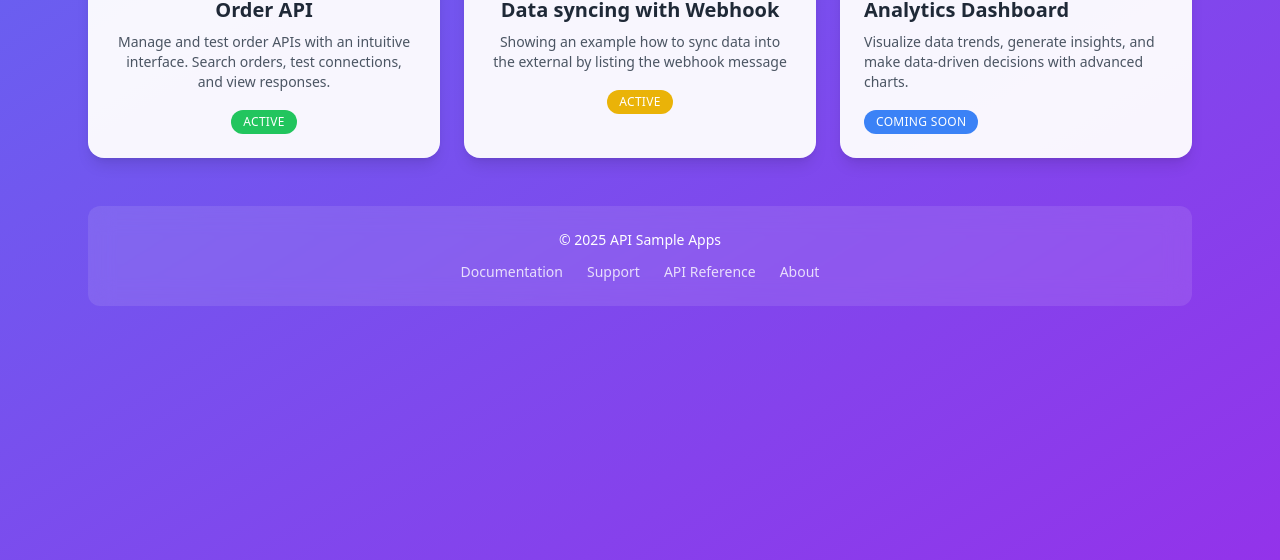
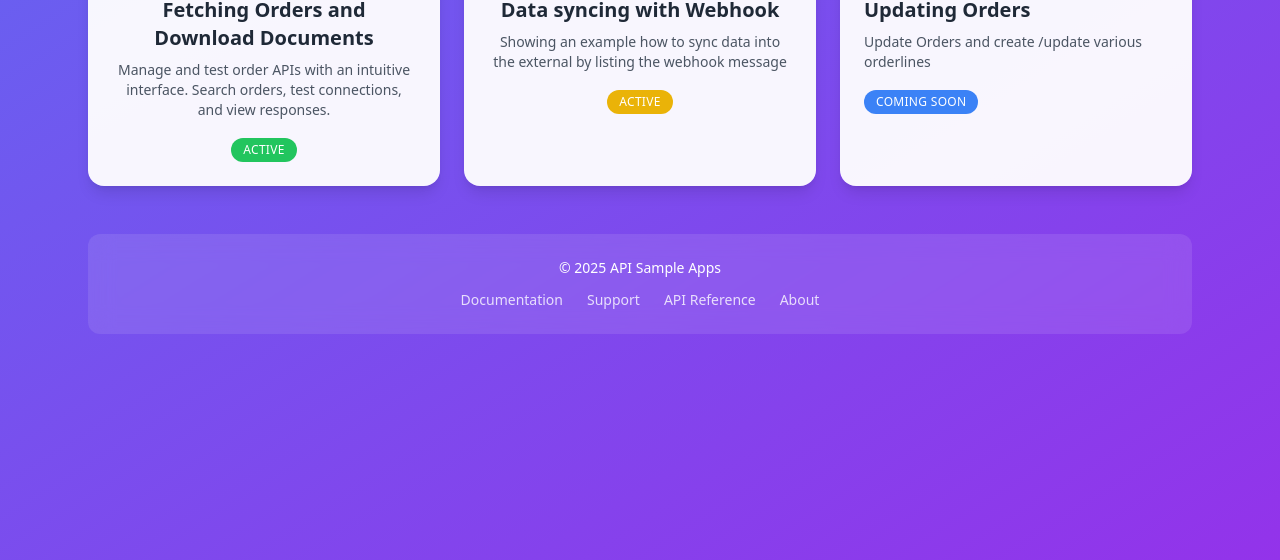
Before and after one commit to QbilSoftware/api-demo-apps, a website: page src/Order/public/index.html in a window 1280 px wide. Shown: the part 240-800 px from the top of the page. Drawn offline with nearby package versions, Linux system fonts and the light colour scheme.

Commit message:
feat: add support for update orders

```diff
--- a/src/Order/public/index.html
+++ b/src/Order/public/index.html
@@ -25,7 +25,7 @@
         <div class="bg-white/95 rounded-2xl p-6 shadow-lg hover:shadow-2xl hover:-translate-y-2 transition transform cursor-pointer">
             <a href="/order-xml" class="block text-center no-underline text-inherit">
                 <span class="text-5xl block bg-gradient-to-br from-indigo-500 to-purple-600 bg-clip-text text-transparent mb-3">📦</span>
-                <h3 class="text-xl font-semibold text-gray-800 mb-2">Order API</h3>
+                <h3 class="text-xl font-semibold text-gray-800 mb-2">Fetching Orders and Download Documents</h3>
                 <p class="text-gray-600 text-sm mb-4">Manage and test order APIs with an intuitive interface. Search orders, test connections, and view responses.</p>
                 <span class="inline-block px-3 py-1 rounded-full text-xs font-medium uppercase tracking-wide bg-green-500 text-white">Active</span>
             </a>
@@ -44,8 +44,8 @@
         <!-- App Card -->
         <div class="bg-white/95 rounded-2xl p-6 shadow-lg hover:shadow-2xl hover:-translate-y-2 transition transform cursor-pointer">
             <span class="text-5xl block bg-gradient-to-br from-indigo-500 to-purple-600 bg-clip-text text-transparent mb-3">📈</span>
-            <h3 class="text-xl font-semibold text-gray-800 mb-2">Analytics Dashboard</h3>
-            <p class="text-gray-600 text-sm mb-4">Visualize data trends, generate insights, and make data-driven decisions with advanced charts.</p>
+            <h3 class="text-xl font-semibold text-gray-800 mb-2">Updating Orders</h3>
+            <p class="text-gray-600 text-sm mb-4">Update Orders and create /update various orderlines</p>
             <span class="inline-block px-3 py-1 rounded-full text-xs font-medium uppercase tracking-wide bg-blue-500 text-white">Coming Soon</span>
         </div>
 
```
